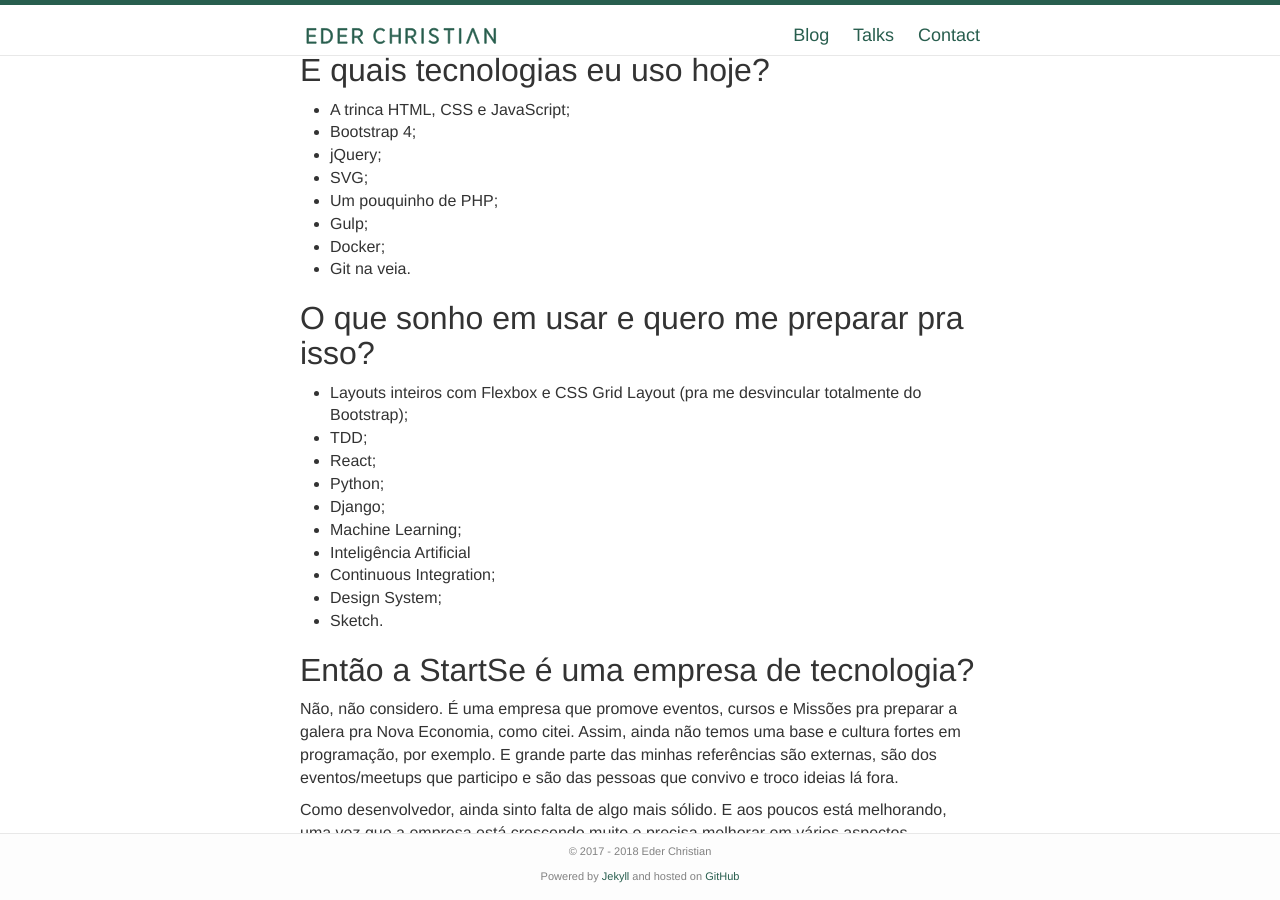
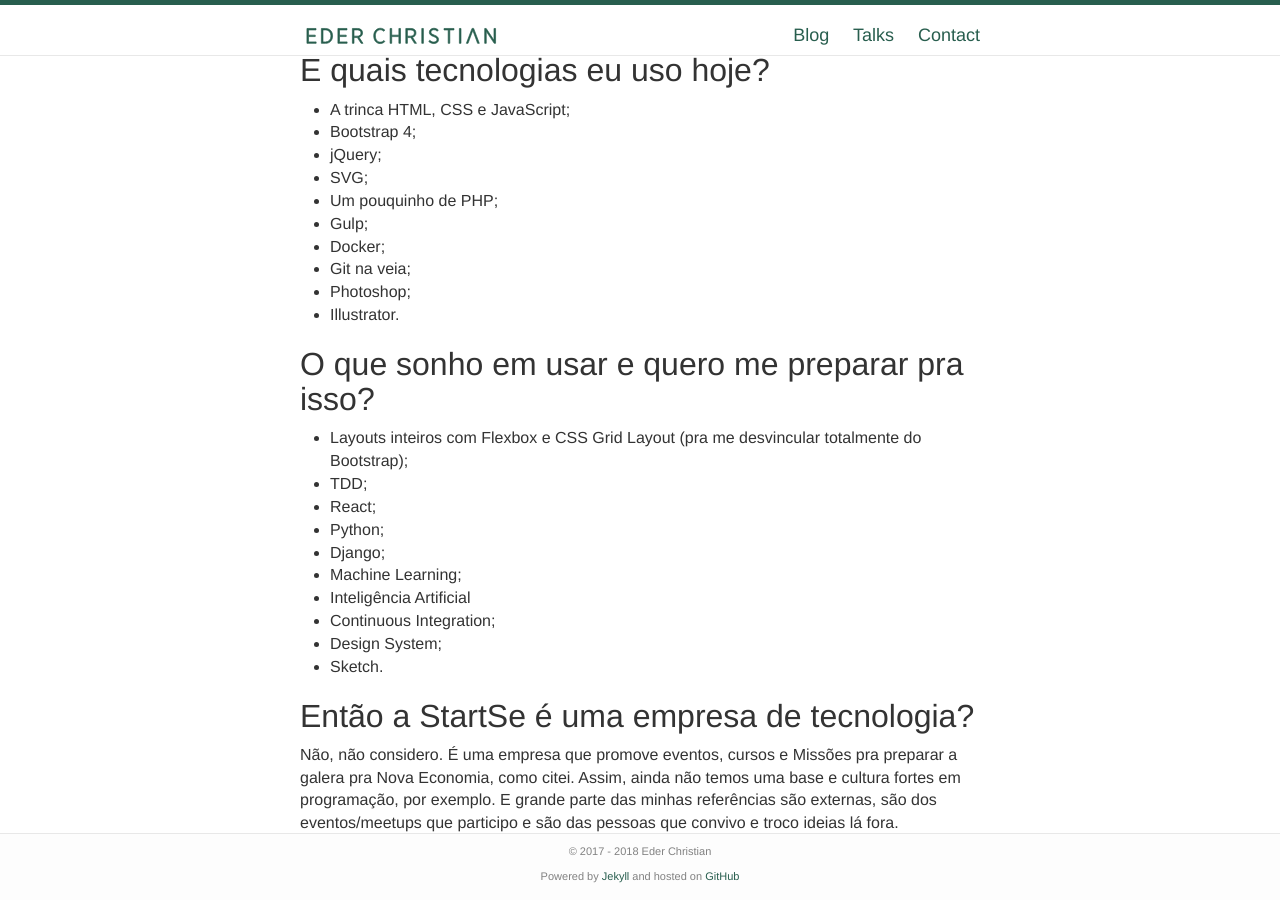
Before and after one commit to ederchristian/ederchristian, a Jekyll site: the page built from _posts/2018-10-13-o-que-e-essa-tal-de-startse.md, in a window 1280 px wide and 900 px high, scrolled down 7579 px. Built offline with Jekyll 4.4.1, drawn with Linux system fonts in a browser that asks for light colours; nearby versions of some CDN libraries; comment, search, counter and statistics services are not loaded.

Commit message:
Update content

```diff
--- a/_posts/2018-10-13-o-que-e-essa-tal-de-startse.md
+++ b/_posts/2018-10-13-o-que-e-essa-tal-de-startse.md
@@ -171,7 +171,9 @@ Aqui na firma eu uso, hoje, um MacBook Air 11-inch 2013 de 4GB de RAM, 128GB de
 * Um pouquinho de PHP;
 * Gulp;
 * Docker;
-* Git na veia.
+* Git na veia;
+* Photoshop;
+* Illustrator.
 
 ## O que sonho em usar e quero me preparar pra isso?
 
```
